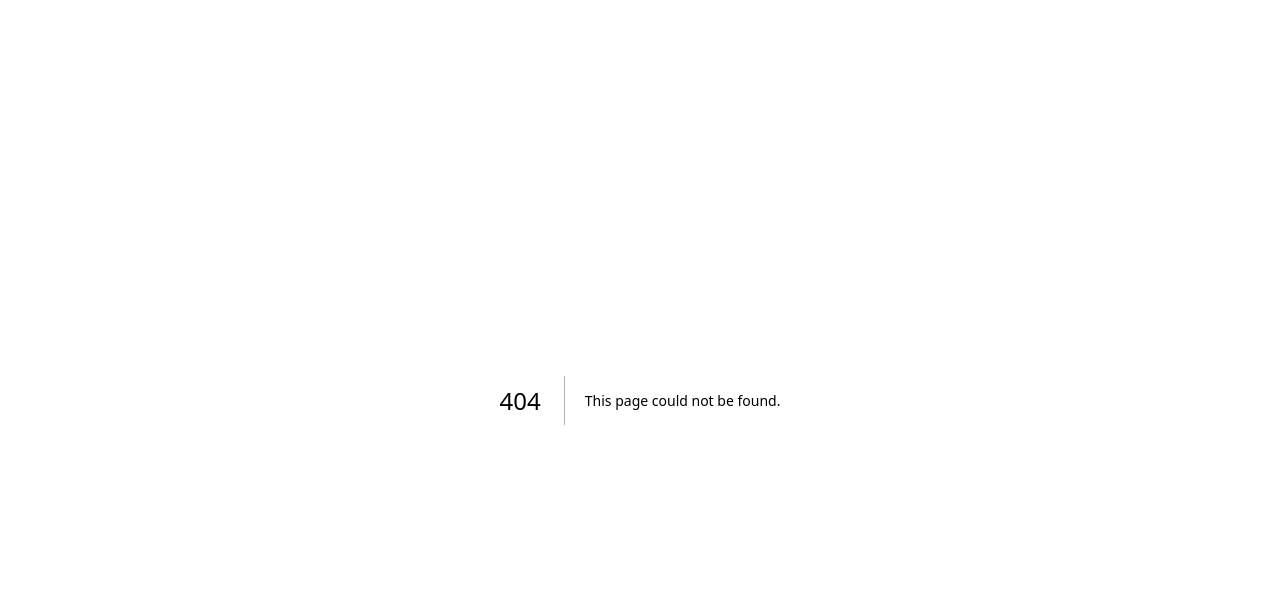
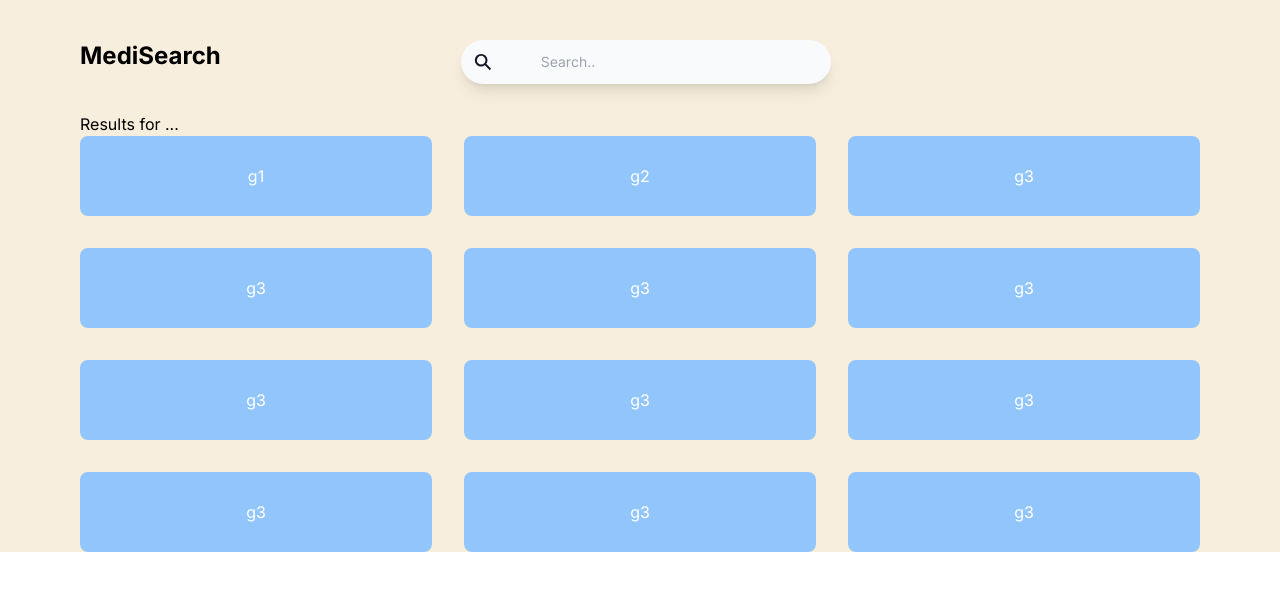
Before and after one commit to NasserBen/MediSearch, a Next.js app in the folder medisearch/: page /search in a window 1280 px wide. Before the commit this address had no page. Shown: the top 590 px of the page. Built offline with nearby package versions, Linux system fonts and the light colour scheme.

Commit message:
added search page and grid

```diff
--- /dev/null
+++ b/medisearch/app/search/page.js
@@ -0,0 +1,65 @@
+import SearchBox from "@/components/searchBox";
+import Header from "@/components/header";
+
+export default function Search(){
+    return(
+        <div className="bg-custom-bg">
+        <div className="flex flex-start ">
+        <div className="mt-10 ml-20 mr-20 flex flex-start">
+            <Header />
+        </div>
+        <div className="mt-10 mr-10 ml-40">
+            <SearchBox />
+        </div>
+    </div>
+        <p className="ml-20">Results for ...</p>
+
+        <div className="ml-20 mr-20">
+                <div className="flex justify-center grid grid-cols-2 md:grid-cols-3 gap-8">
+                    <div className="w-30 h-20 bg-blue-300 flex justify-center items-center rounded-lg">
+                        <span className="text-white">g1</span>
+                    </div>
+                    <div className="w-30 h-20 bg-blue-300 flex justify-center items-center rounded-lg">
+                        <span className="text-white">g2</span>
+                    </div>
+                    <div className="w-30 h-20 bg-blue-300 flex justify-center items-center rounded-lg">
+                        <span className="text-white">g3</span>
+                    </div>
+                    <div className="w-30 h-20 bg-blue-300 flex justify-center items-center rounded-lg">
+                        <span className="text-white">g3</span>
+                    </div>
+                    <div className="w-30 h-20 bg-blue-300 flex justify-center items-center rounded-lg">
+                        <span className="text-white">g3</span>
+                    </div>
+                    <div className="w-30 h-20 bg-blue-300 flex justify-center items-center rounded-lg">
+                        <span className="text-white">g3</span>
+                    </div>
+                    <div className="w-30 h-20 bg-blue-300 flex justify-center items-center rounded-lg">
+                        <span className="text-white">g3</span>
+                    </div>
+                    <div className="w-30 h-20 bg-blue-300 flex justify-center items-center rounded-lg">
+                        <span className="text-white">g3</span>
+                    </div>
+                    <div className="w-30 h-20 bg-blue-300 flex justify-center items-center rounded-lg">
+                        <span className="text-white">g3</span>
+                    </div>
+                    <div className="w-30 h-20 bg-blue-300 flex justify-center items-center rounded-lg">
+                        <span className="text-white">g3</span>
+                    </div>
+                    <div className="w-30 h-20 bg-blue-300 flex justify-center items-center rounded-lg">
+                        <span className="text-white">g3</span>
+                    </div>
+                    <div className="w-30 h-20 bg-blue-300 flex justify-center items-center rounded-lg">
+                        <span className="text-white">g3</span>
+                    </div>
+
+                    {/* Add more grid items as needed */}
+                </div>
+            </div>
+    </div>
+
+
+
+
+    );
+}
```
